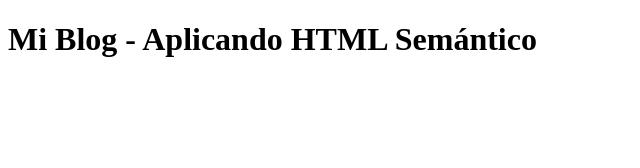
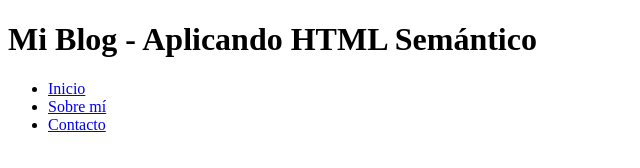
Before and after one commit to Agus1862/semanticHTML, a plain HTML site: page index.html in a window 1280 px wide. Shown: the whole page, without its empty margins (0-640 px from the left). Drawn offline with Linux system fonts and the light colour scheme.

Commit message:
Cree la barra de navegacíon

```diff
--- a/index.html
+++ b/index.html
@@ -9,5 +9,12 @@
     <header>
         <h1>Mi Blog - Aplicando HTML Semántico</h1>
     </header>
+    <nav>
+        <ul>
+            <li><a href="#">Inicio</a></li>
+            <li><a href="#">Sobre mí</a></li>
+            <li><a href="#">Contacto</a></li>
+        </ul>
+    </nav>
 </body>
 </html>
```
